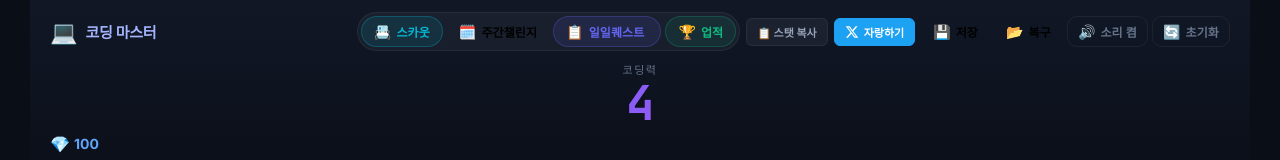
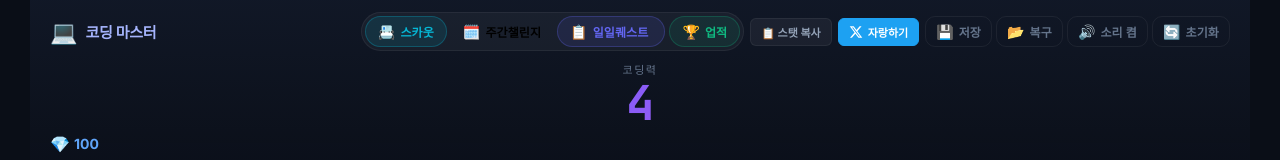
Before and after one commit to angleCompany/proclicker, a React (Vite) app: page / in a window 1280 px wide. Shown: the top 160 px of the page. Built offline with nearby package versions, Linux system fonts and the light colour scheme; grey boxes are pictures that could not be loaded.

Commit message:
fix: 저장/복구 버튼 텍스트 안보임 현상 수정 (CSS 스타일 누락)

```diff
--- a/src/index.css
+++ b/src/index.css
@@ -402,6 +402,38 @@ body {
   color: #34d399;
 }
 
+.nav-btn--export {
+  background: none;
+  color: var(--text-muted);
+  border: 1px solid var(--border-subtle);
+  padding: 6px 10px;
+  border-radius: 10px;
+}
+
+.nav-btn--export:hover {
+  background: rgba(59, 130, 246, 0.08);
+  border-color: rgba(59, 130, 246, 0.45);
+  color: #60a5fa;
+  box-shadow: 0 0 8px rgba(59, 130, 246, 0.25);
+  transform: scale(1.06) translateY(-1px);
+}
+
+.nav-btn--import {
+  background: none;
+  color: var(--text-muted);
+  border: 1px solid var(--border-subtle);
+  padding: 6px 10px;
+  border-radius: 10px;
+}
+
+.nav-btn--import:hover {
+  background: rgba(251, 191, 36, 0.08);
+  border-color: rgba(251, 191, 36, 0.45);
+  color: #fbbf24;
+  box-shadow: 0 0 8px rgba(251, 191, 36, 0.25);
+  transform: scale(1.06) translateY(-1px);
+}
+
 .nav-btn--mute {
   background: none;
   color: var(--text-muted);
```
